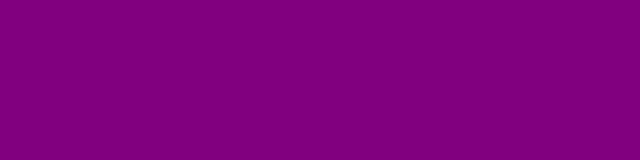
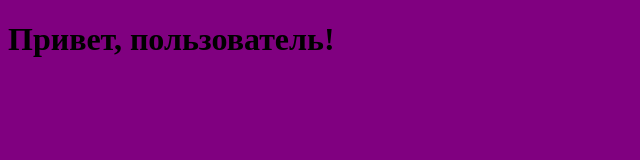
Before and after one commit to Yuliya-Gor/My_git, a plain HTML site: page index.html in a window 1280 px wide. Shown: the whole page, without its empty margins (0-640 px from the left). Drawn offline with Linux system fonts and the light colour scheme.

Commit message:
Update index.html

```diff
--- a/index.html
+++ b/index.html
@@ -5,12 +5,13 @@
 <meta charset="utf-8">
 <meta name="viewport" content="width=device-width, initial-scale=1.0">
 <meta http-equip="X-UA-Compatible" content="ie=edge">
-<title>Tetriz</title>
+<title>Привет, пользователь!</title>
 </script>
 <link rel="stylesheet" href="style.css">
 </head>
 <body>
     <div class="main">
+        <h1>Привет, пользователь!</h1>
 	</div>
 </body>
 </html>
```
